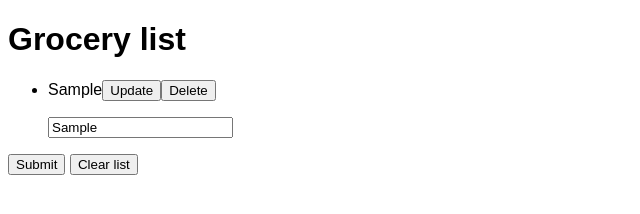
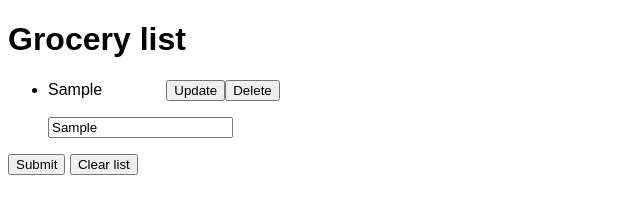
Before and after one commit to MariaTheCoder/CRUD-frontend, a plain HTML site: page index.html in a window 1280 px wide. Both pictures are taken after typing "Sample" into the empty fields and a click on the button "Submit". Shown: the whole page, without its empty margins (0-640 px from the left). Drawn offline with Linux system fonts and the light colour scheme.

Commit message:
add space between item text and buttons

```diff
--- a/styles.css
+++ b/styles.css
@@ -1,3 +1,6 @@
 html, body {
     font-family: sans-serif;
 }
+.actions {
+    margin-left: 4rem;
+}
```
